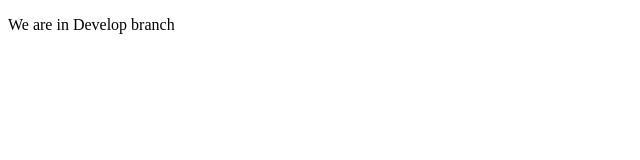
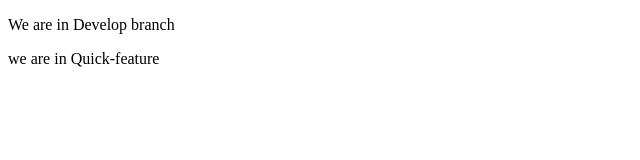
Before and after one commit to aribrahimi/gitDemo, a plain HTML site: page home.html in a window 1280 px wide. Shown: the whole page, without its empty margins (0-640 px from the left). Drawn offline with Linux system fonts and the light colour scheme.

Commit message:
added new data

```diff
--- a/home.html
+++ b/home.html
@@ -8,5 +8,6 @@
 </head>
 <body>
     <p>We are in Develop branch</p>
+    <p> we are in Quick-feature</p>
 </body>
 </html>
```
